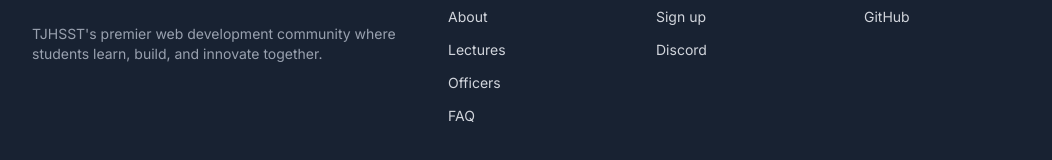
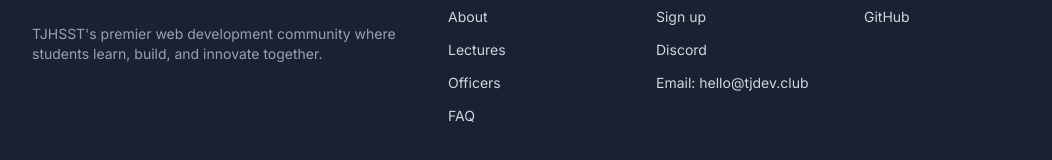
Before and after one commit to deR0R0/tj-dev-club-web, a React (Vite) app: page / in a window 1280 px wide. Shown: the part 3819-3979 px from the top of the page, without its empty margins (0-1052 px from the left). Built offline with nearby package versions, Linux system fonts and the light colour scheme; no server answers.

Commit message:
add comtact information

```diff
--- a/src/App.tsx
+++ b/src/App.tsx
@@ -507,6 +507,11 @@ function App() {
                         Discord
                       </a>
                     </li>
+                    <li>
+                      <a href="mailto:hello@tjdev.club" className="text-sm leading-6 text-gray-300 hover:text-white">
+                        Email: hello@tjdev.club
+                      </a>
+                    </li>
                   </ul>
                 </div>
               </div>
```
